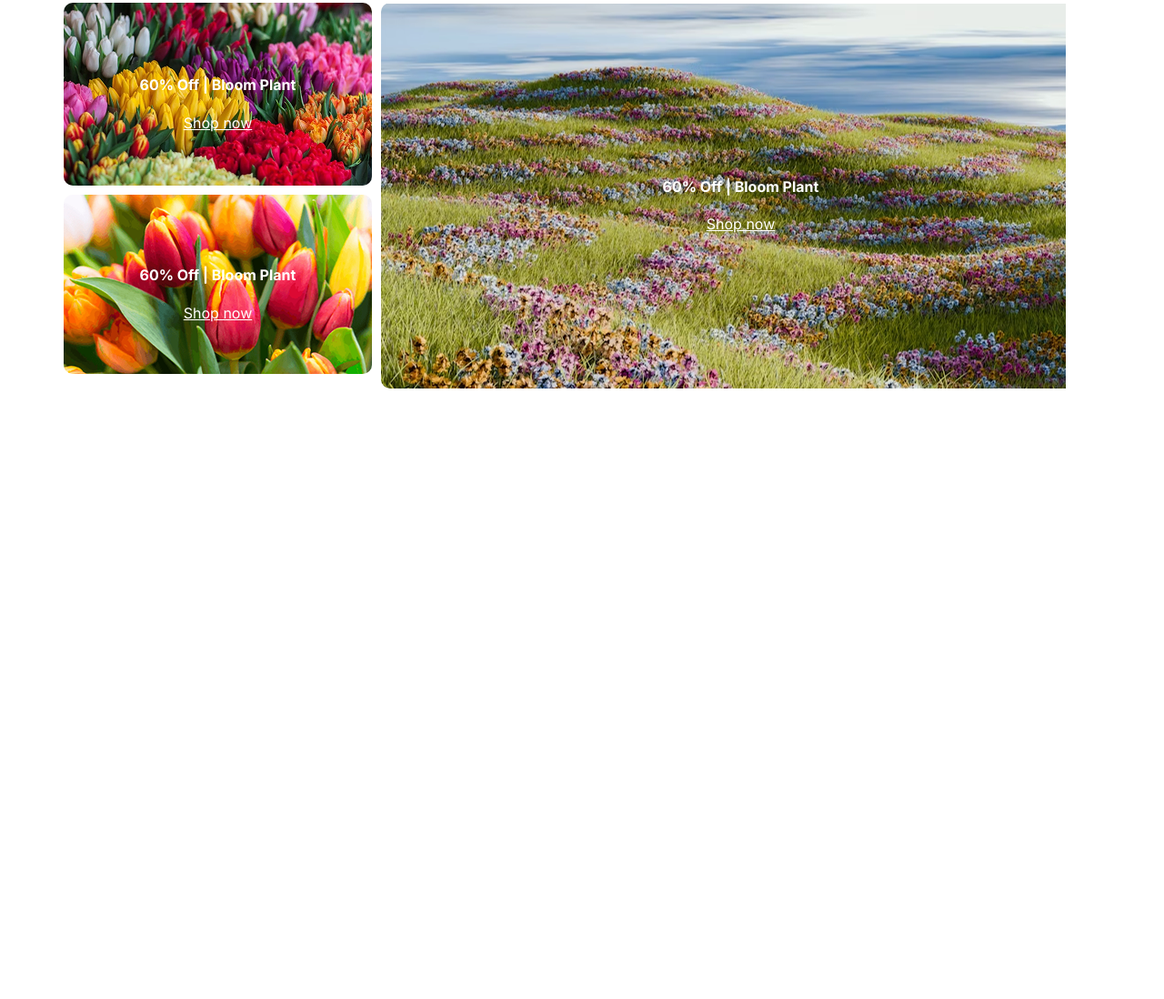
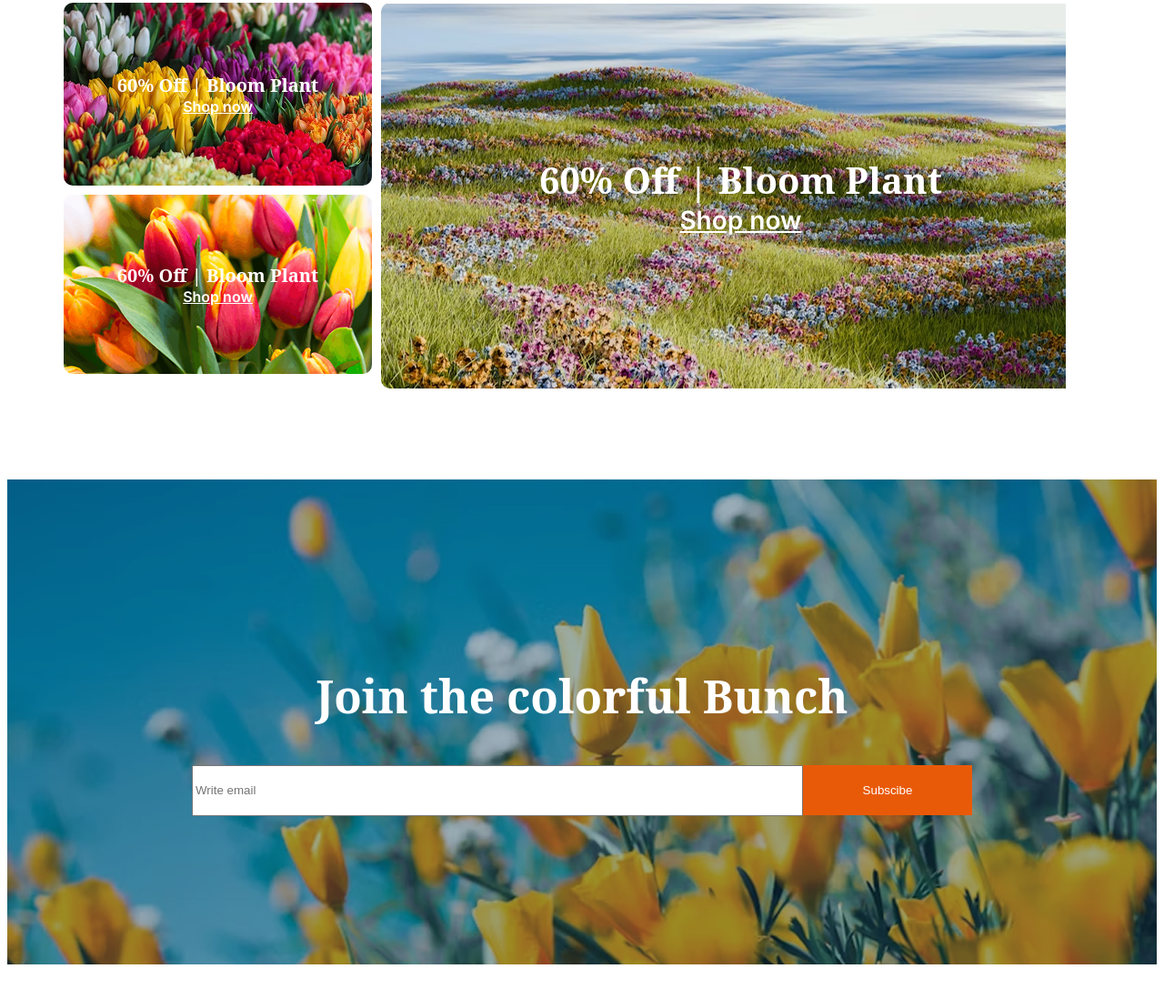
Before and after one commit to Ha-Mim123/flower-market-A02, a plain HTML site: page index.html in a window 1280 px wide. Shown: the part 2831-3929 px from the top of the page at 91% size. Before the commit the page ends 3358 px from the top, so only its background shows below. Drawn offline with Linux system fonts and the light colour scheme.

Commit message:
added join section

```diff
--- a/index.html
+++ b/index.html
@@ -120,17 +120,29 @@
         <section class="display-flex offer-section">
             <div class="two">
                 <div class="plant-deal-01">
-                    <h4 class="offer-title">60% Off | Bloom Plant</h4>
-                    <a href="" class="click">Shop now</a>
+                    <h4 class="offer-title-01 noto-serif-normal">60% Off | Bloom Plant</h4>
+                    <a href="" class="click-01">Shop now</a>
                 </div>
                 <div class="plant-deal-02">
-                    <h4 class="offer-title">60% Off | Bloom Plant</h4>
-                    <a href="" class="click">Shop now</a>
+                    <h4 class="offer-title-01 noto-serif-normal">60% Off | Bloom Plant</h4>
+                    <a href="" class="click-01">Shop now</a>
                 </div>
             </div>
             <div class="plant-deal-03">
-                <h4 class="offer-title">60% Off | Bloom Plant</h4>
-                <a href="" class="click">Shop now</a>
+                <h4 class="offer-title-02 noto-serif-normal">60% Off | Bloom Plant</h4>
+                <a href="" class="click-02">Shop now</a>
+            </div>
+        </section>
+        <!-- join section -->
+        <section class="join-section">
+            <h1 class="join-title noto-serif-normal">Join the colorful Bunch</h1>
+            <div class="display-flex">
+                <div>
+                    <input placeholder="Write email" type="email" name="" id="email">
+                </div>
+                <div>
+                    <button class="btn-primary btn">Subscibe</button>
+                </div>
             </div>
         </section>
     </main>
--- a/style/style.css
+++ b/style/style.css
@@ -177,11 +177,33 @@ main > section{
     width: 753px;
     height: 624px;
 }
+/* offer section */
 .offer-section{
     max-width: 1140px;
     margin: 100px auto;
-    /* height: 424px; */
 
+}
+.offer-title-01{
+    font-size: 1.25rem;
+    font-weight: bold;
+    margin-top: 0px;
+    margin-bottom: 0px;
+}
+.offer-title-02{
+    font-size: 2.5rem;
+    font-weight: bold;
+    margin-top: 0px;
+    margin-bottom: 0px;
+}
+.click-01{
+    font-size: 1rem;
+    font-weight: 600;
+    color: white;
+}
+.click-02{
+    font-size: 1.75rem;
+    font-weight: 600;
+    color: white;
 }
 .two{
     flex-direction: column;
@@ -231,6 +253,33 @@ main > section{
 }
 .click{
     color: white;
+}
+.join-section{
+    background-image: url("../assets/news-letter-bg.png");
+    max-width: 100%;
+    height: 533px;
+    margin: 100px auto;
+    display: flex;
+    flex-direction: column;
+    text-align: center;
+    align-items: center;
+    justify-content: center;
+}
+.join-title{
+    color: white;
+    width: 586px;
+    height: 68px;
+    font-size: 3.125rem;
+    font-weight: bold;
+
+}
+#email{
+    width: 664px;
+    height: 50px;
+}
+.btn{
+    width: 186px;
+    height: 55px;
 }
 @media screen and (max-width:576px) {
     .navbar{
```
